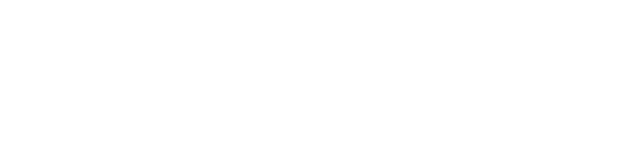
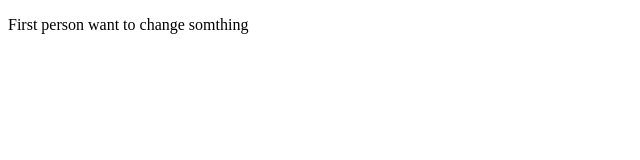
Before and after one commit to Sreynakk/Intern-Project, a plain HTML site: page index.html in a window 1280 px wide. Shown: the whole page, without its empty margins (0-640 px from the left). Drawn offline with Linux system fonts and the light colour scheme.

Commit message:
add new paragraph

```diff
--- a/index.html
+++ b/index.html
@@ -6,6 +6,6 @@
     <title>Document</title>
 </head>
 <body>
-
+    <p>First person want to change somthing</p>
 </body>
 </html>
```
